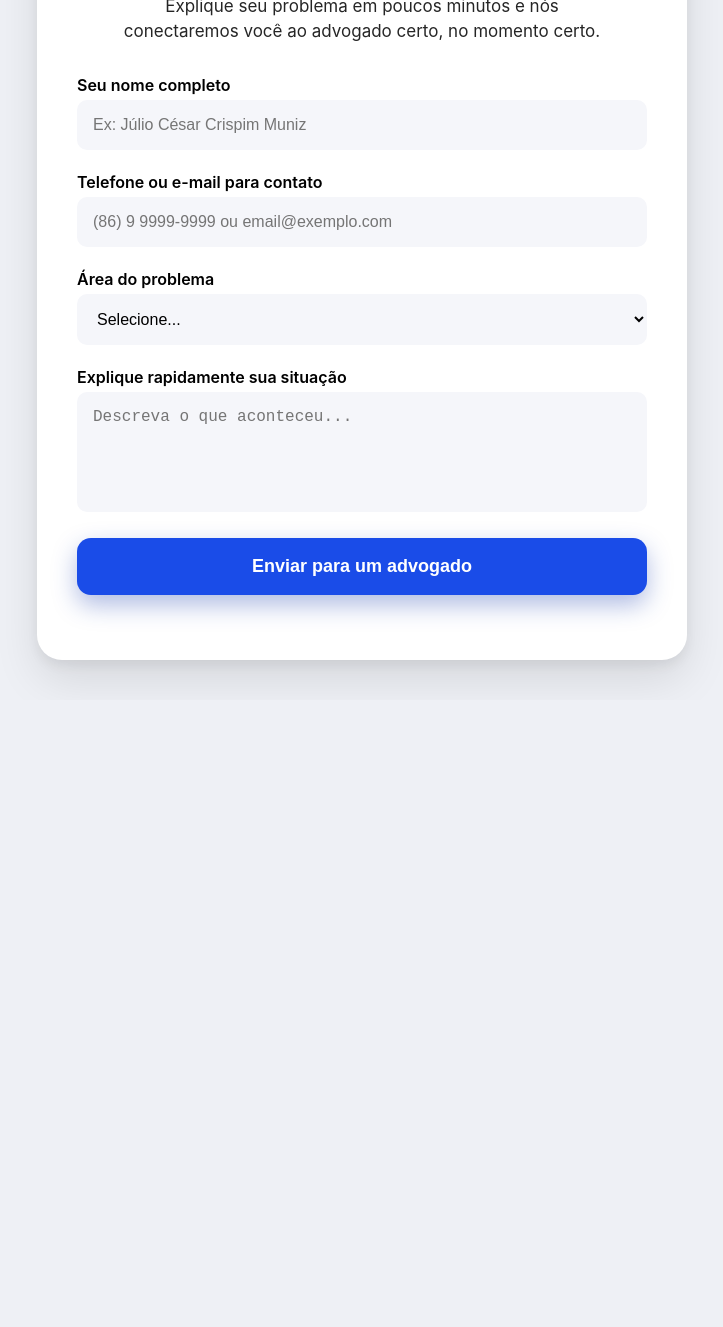
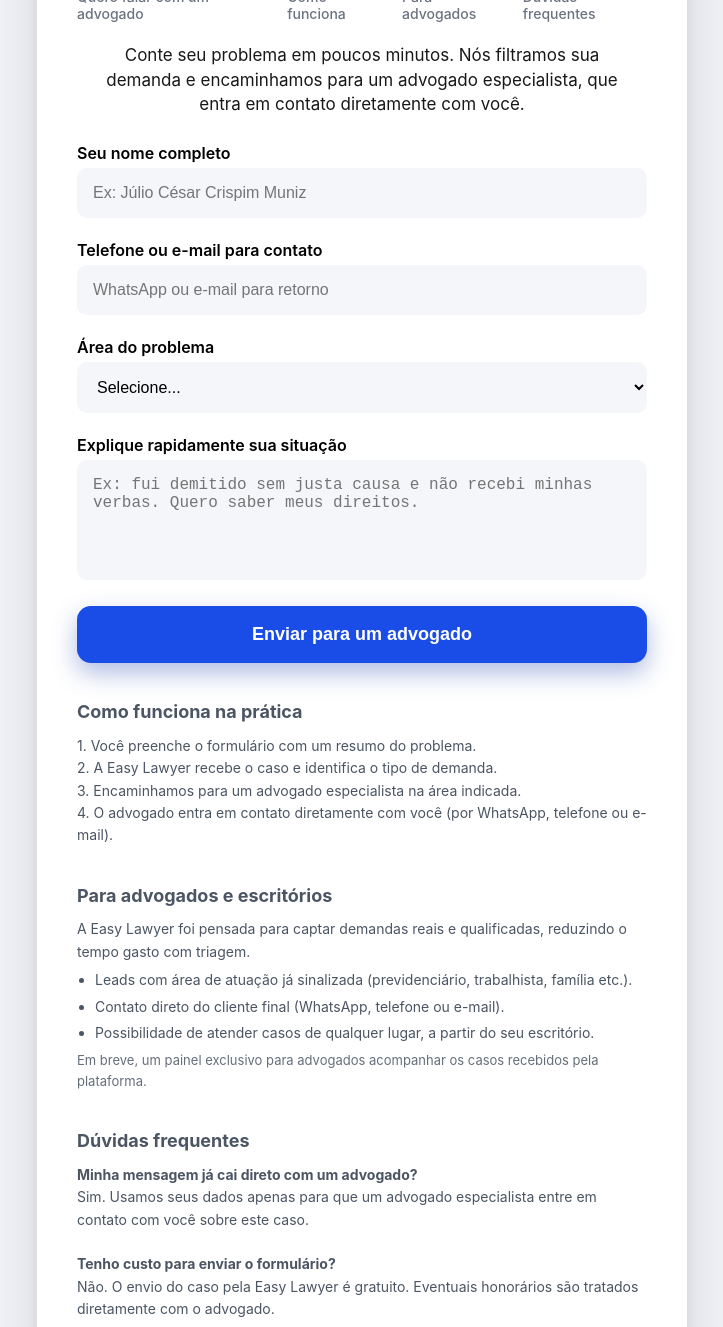
Before and after one commit to Olhaodesigner/jus-flow, a website: page public/index.html in a window 1280 px wide. Shown: the part 157-1484 px from the top of the page, without its empty margins (278-1001 px from the left). Before the commit the page ends 857 px from the top, so only its background shows below. Drawn offline with Linux system fonts and the light colour scheme.

Commit message:
Update index.html

```diff
--- a/public/index.html
+++ b/public/index.html
@@ -3,7 +3,32 @@
 <head>
 <meta charset="UTF-8">
 <meta name="viewport" content="width=device-width, initial-scale=1.0">
-<title>Easy Lawyer</title>
+
+<title>Easy Lawyer | Fale rápido com um advogado especialista</title>
+
+<meta name="description" content="Explique seu problema em poucos minutos e a Easy Lawyer conecta você ao advogado especialista mais adequado para o seu caso, em qualquer área do Direito. Atendimento humano, rápido e direto.">
+
+<!-- SEO / Open Graph -->
+<meta property="og:title" content="Easy Lawyer | Fale rápido com um advogado especialista">
+<meta property="og:description" content="Conte seu problema em poucos minutos e receba contato de um advogado especialista. Simples, rápido e direto do seu celular.">
+<meta property="og:type" content="website">
+<meta property="og:url" content="https://jus-flow-fhuq.vercel.app">
+<meta property="og:locale" content="pt_BR">
+
+<link rel="canonical" href="https://jus-flow-fhuq.vercel.app">
+
+<!-- JSON-LD básico para SEO (serviço jurídico) -->
+<script type="application/ld+json">
+{
+  "@context": "https://schema.org",
+  "@type": "LegalService",
+  "name": "Easy Lawyer",
+  "url": "https://jus-flow-fhuq.vercel.app",
+  "description": "Plataforma que conecta pessoas a advogados especialistas de forma rápida e simples.",
+  "areaServed": "Brazil",
+  "serviceType": "Serviços de advocacia e consultoria jurídica"
+}
+</script>
 
 <style>
 *{margin:0;padding:0;box-sizing:border-box;}
@@ -26,7 +51,7 @@ body.dark{
   width:100%;
   max-width:650px;
   background:white;
-  padding:50px 40px;
+  padding:50px 40px 40px;
   border-radius:25px;
   box-shadow:
     0 20px 45px rgba(0,0,0,.10),
@@ -45,20 +70,54 @@ body.dark .container{
   font-size:42px;
   font-weight:800;
   text-align:center;
-  margin-bottom:10px;
+  margin-bottom:4px;
 }
 
-/* SUBTÍTULO */
+/* SUBTÍTULO PRINCIPAL (COPY) */
 .subtitle{
   font-size:17px;
-  opacity:.85;
+  opacity:.9;
   text-align:center;
-  margin-bottom:32px;
+  margin-bottom:26px;
   line-height:1.45;
-  max-width:500px;
+  max-width:520px;
   margin-left:auto;
   margin-right:auto;
 }
+
+/* NAV “MULTI-PÁGINA” */
+.nav{
+  display:flex;
+  justify-content:center;
+  gap:18px;
+  margin-bottom:18px;
+  font-size:14px;
+}
+.nav a{
+  color:#6b7280;
+  text-decoration:none;
+  font-weight:500;
+  position:relative;
+  padding-bottom:3px;
+}
+.nav a:hover{
+  color:#111827;
+}
+.nav a::after{
+  content:"";
+  position:absolute;
+  left:0;
+  bottom:0;
+  width:0;
+  height:2px;
+  background:#1a4ce8;
+  transition:.2s ease;
+}
+.nav a:hover::after{
+  width:100%;
+}
+body.dark .nav a{color:#9ca3af;}
+body.dark .nav a:hover{color:#e5e7eb;}
 
 /* TOGGLE */
 .toggle-wrapper{
@@ -181,6 +240,28 @@ button:hover{
 }
 .mensagem.sucesso{color:#22c55e;}
 .mensagem.erro{color:#ef4444;}
+
+/* SEÇÕES INFORMATIVAS (para “multi-página”) */
+.section{
+  margin-top:35px;
+  text-align:left;
+  font-size:14px;
+  line-height:1.6;
+  color:#4b5563;
+}
+.section h2{
+  font-size:18px;
+  font-weight:700;
+  margin-bottom:8px;
+}
+.section ul{
+  margin-left:18px;
+  margin-top:6px;
+}
+.section li{
+  margin-bottom:4px;
+}
+body.dark .section{color:#d1d5db;}
 </style>
 
 </head>
@@ -199,38 +280,82 @@ button:hover{
         </div>
     </div>
 
+    <!-- “Multi-página” por âncoras -->
+    <nav class="nav">
+        <a href="#form">Quero falar com um advogado</a>
+        <a href="#como-funciona">Como funciona</a>
+        <a href="#para-advogados">Para advogados</a>
+        <a href="#faq">Dúvidas frequentes</a>
+    </nav>
+
     <p class="subtitle">
-        Explique seu problema em poucos minutos e nós conectaremos você ao advogado certo, no momento certo.
+        Conte seu problema em poucos minutos. Nós filtramos sua demanda e encaminhamos para um advogado especialista,
+        que entra em contato diretamente com você.
     </p>
 
     <form id="leadForm">
+        <div id="form"></div>
+
         <label>Seu nome completo</label>
-        <!-- name DEVE SER "name" (como estava antes no backend) -->
         <input type="text" name="name" required placeholder="Ex: Júlio César Crispim Muniz">
 
         <label>Telefone ou e-mail para contato</label>
-        <!-- name DEVE SER "contact" -->
-        <input type="text" name="contact" required placeholder="(86) 9 9999-9999 ou email@exemplo.com">
+        <input type="text" name="contact" required placeholder="WhatsApp ou e-mail para retorno">
 
         <label>Área do problema</label>
-        <!-- name DEVE SER "area" -->
         <select name="area" required>
             <option value="">Selecione...</option>
+            <option value="Previdenciário">Previdenciário (INSS, aposentadoria, benefícios)</option>
+            <option value="Trabalhista">Trabalhista (demissão, verbas, FGTS)</option>
+            <option value="Família">Família (pensão, divórcio, guarda)</option>
             <option value="Criminal">Criminal</option>
-            <option value="Previdenciário">Previdenciário</option>
-            <option value="Família">Família</option>
-            <option value="Trabalhista">Trabalhista</option>
-            <option value="Civil">Civil</option>
+            <option value="Civil">Civil / Consumidor</option>
         </select>
 
         <label>Explique rapidamente sua situação</label>
-        <!-- name DEVE SER "summary" -->
-        <textarea name="summary" required placeholder="Descreva o que aconteceu..."></textarea>
+        <textarea name="summary" required placeholder="Ex: fui demitido sem justa causa e não recebi minhas verbas. Quero saber meus direitos."></textarea>
 
         <button type="submit">Enviar para um advogado</button>
 
         <p id="mensagem" class="mensagem"></p>
     </form>
+
+    <!-- SEÇÃO COMO FUNCIONA -->
+    <section class="section" id="como-funciona">
+        <h2>Como funciona na prática</h2>
+        <p>
+            1. Você preenche o formulário com um resumo do problema.<br>
+            2. A Easy Lawyer recebe o caso e identifica o tipo de demanda.<br>
+            3. Encaminhamos para um advogado especialista na área indicada.<br>
+            4. O advogado entra em contato diretamente com você (por WhatsApp, telefone ou e-mail).
+        </p>
+    </section>
+
+    <!-- SEÇÃO PARA ADVOGADOS -->
+    <section class="section" id="para-advogados">
+        <h2>Para advogados e escritórios</h2>
+        <p>
+            A Easy Lawyer foi pensada para captar demandas reais e qualificadas, reduzindo o tempo gasto com triagem.
+        </p>
+        <ul>
+            <li>Leads com área de atuação já sinalizada (previdenciário, trabalhista, família etc.).</li>
+            <li>Contato direto do cliente final (WhatsApp, telefone ou e-mail).</li>
+            <li>Possibilidade de atender casos de qualquer lugar, a partir do seu escritório.</li>
+        </ul>
+        <p style="margin-top:6px;font-size:13px;opacity:.85;">
+            Em breve, um painel exclusivo para advogados acompanhar os casos recebidos pela plataforma.
+        </p>
+    </section>
+
+    <!-- SEÇÃO FAQ -->
+    <section class="section" id="faq">
+        <h2>Dúvidas frequentes</h2>
+        <p><strong>Minha mensagem já cai direto com um advogado?</strong><br>
+        Sim. Usamos seus dados apenas para que um advogado especialista entre em contato com você sobre este caso.</p>
+        <br>
+        <p><strong>Tenho custo para enviar o formulário?</strong><br>
+        Não. O envio do caso pela Easy Lawyer é gratuito. Eventuais honorários são tratados diretamente com o advogado.</p>
+    </section>
 
 </div>
 
@@ -263,9 +388,12 @@ toggle.addEventListener("click",()=>{
 // Sempre inicia em LIGHT
 setTheme("light");
 
-// ====== FORM / ENVIO ======
+// ====== FORM / ENVIO + WHATSAPP ======
 const form = document.getElementById("leadForm");
-const msg = document.getElementById("mensagem");
+const msg  = document.getElementById("mensagem");
+
+// ALTERE ESTE NÚMERO PARA O WHATSAPP DO ADVOGADO/ESCRITÓRIO (COM DDI E DDD, SOMENTE NÚMEROS)
+const WHATSAPP_NUMBER = "5586999999999"; // exemplo: 55 + DDD + número
 
 form.addEventListener("submit", async (e) => {
   e.preventDefault();
@@ -273,11 +401,9 @@ form.addEventListener("submit", async (e) => {
   msg.textContent = "";
   msg.className = "mensagem";
 
-  // Agora os name="..." já batem com o backend.
   const data = Object.fromEntries(new FormData(form));
 
   try {
-    // MESMA ROTA QUE VOCÊ USAVA QUANDO ESTAVA FUNCIONANDO
     const resp = await fetch("/api/leads", {
       method: "POST",
       headers: {"Content-Type": "application/json"},
@@ -288,9 +414,22 @@ form.addEventListener("submit", async (e) => {
       throw new Error("Resposta não OK");
     }
 
+    // mensagem de sucesso
     msg.textContent =
-      "E-mail enviado com sucesso! Um advogado especialista vai entrar em contato em breve!";
+      "E-mail enviado com sucesso! Um advogado especialista vai entrar em contato em breve. Também abrimos uma conversa no WhatsApp para agilizar o atendimento.";
     msg.classList.add("sucesso");
+
+    // Monta texto para WhatsApp
+    const textoWhats = `Olá, sou ${data.name}.
+Área do problema: ${data.area}.
+Resumo: ${data.summary}
+Meu contato para retorno: ${data.contact}`;
+
+    const urlWhats = `https://wa.me/${WHATSAPP_NUMBER}?text=${encodeURIComponent(textoWhats)}`;
+
+    // Abre WhatsApp em nova aba/janela
+    window.open(urlWhats, "_blank");
+
     form.reset();
 
   } catch (error) {
```
